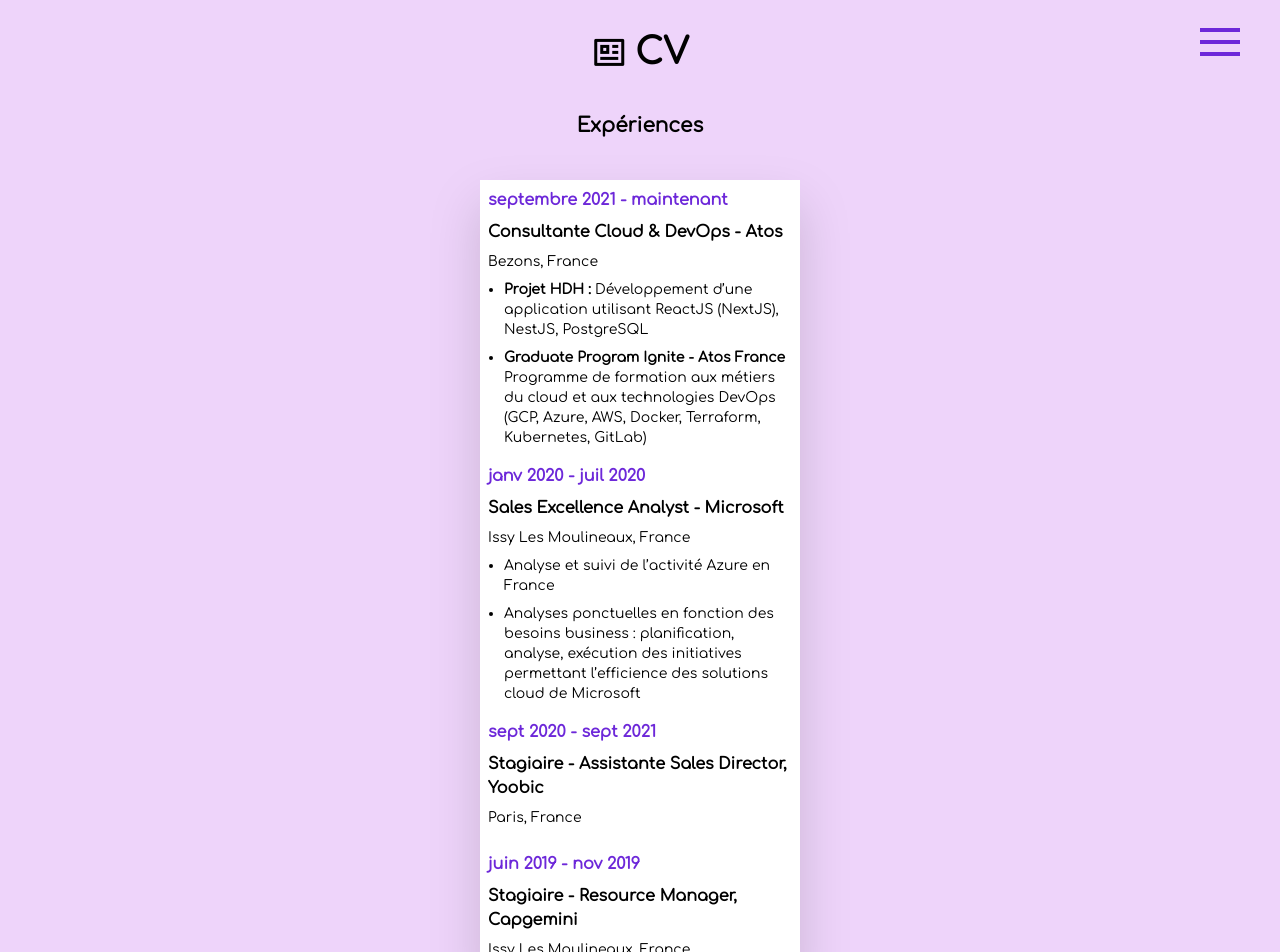
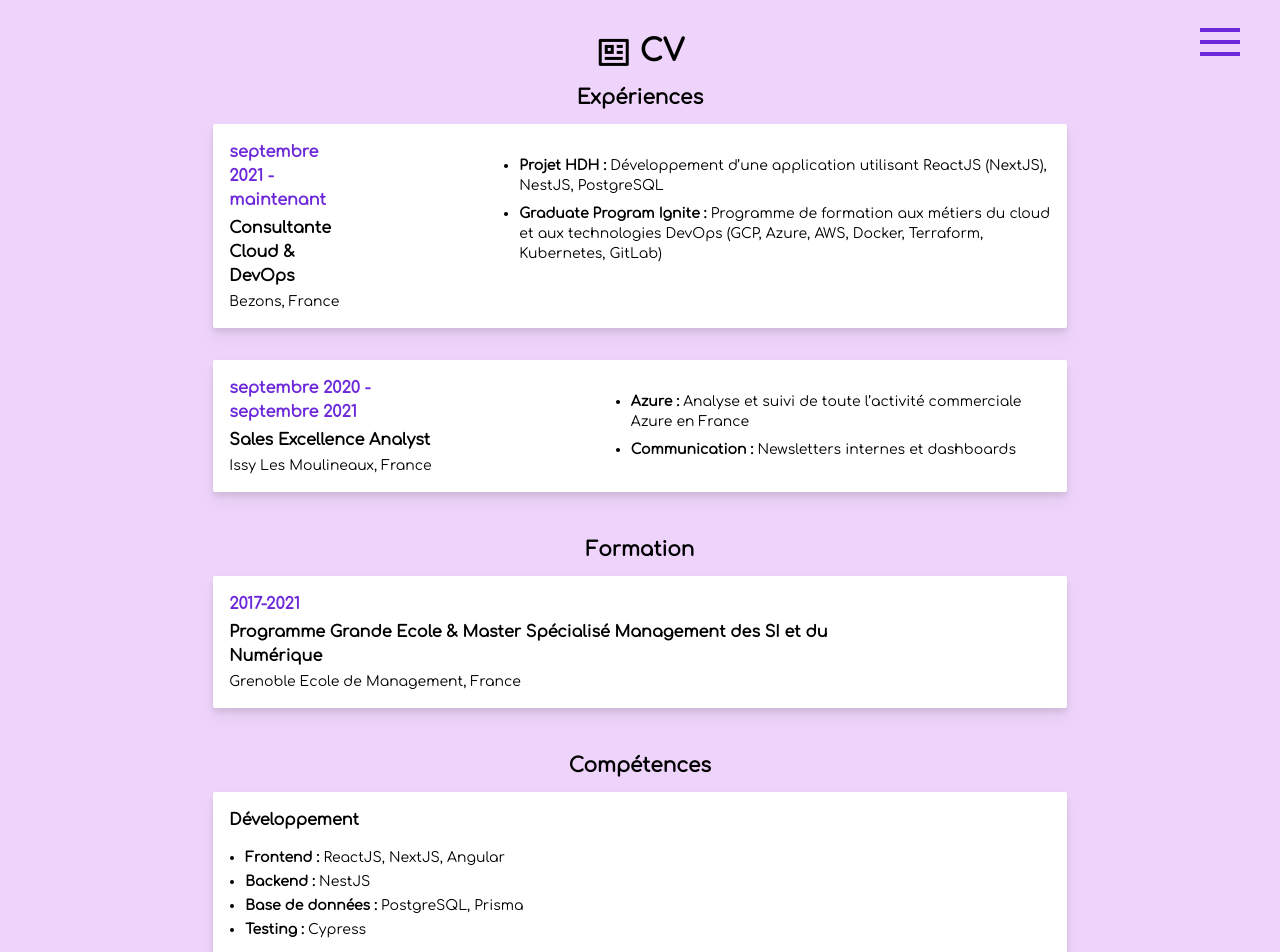
Before and after one commit to maelis1234/my-resume-front, a Next.js app: page /resume in a window 1280 px wide. Shown: the top 952 px of the page. Built offline with nearby package versions, Linux system fonts and the light colour scheme.

Commit message:
feat: complete resume

```diff
--- /dev/null
+++ b/src/components/card.tsx
@@ -0,0 +1,63 @@
+interface Props {
+    date?: string
+    jobTitle?: string
+    location?: string
+    titleFirstMission?: string
+    contentFirstMission?: string
+    titleSecondMission?: string
+    contentSecondMission?: string
+    children?: any
+}
+
+const Card = ({
+    date,
+    jobTitle,
+    location,
+    titleFirstMission,
+    contentFirstMission,
+    titleSecondMission,
+    contentSecondMission,
+    children,
+}: Props) => {
+    return (
+        <>
+            <div className='flex flex-col justify-center items-center z-10'>
+                <div className='w-80 lg:w-2/3 h-3/4 p-2 lg:p-4 mb-8 bg-white rounded-sm drop-shadow-lg flex flex-col space-y-4 justify-center items-start'>
+                    {children}
+                    <div className='space-y-4 lg:space-x-40 flex flex-col lg:flex-row'>
+                        <div className='space-y-1'>
+                            <p className='text-primary-violet font-bold'>
+                                {date}
+                            </p>
+                            <p className='font-semibold'>{jobTitle}</p>
+                            <p className='text-sm'>{location}</p>
+                        </div>
+
+                        <div>
+                            <ul className=' text-sm list-disc pl-4 space-y-2'>
+                                {titleFirstMission && (
+                                    <li className=''>
+                                        <span className='font-semibold'>
+                                            {titleFirstMission} :
+                                        </span>{' '}
+                                        {contentFirstMission}
+                                    </li>
+                                )}
+                                {titleSecondMission && (
+                                    <li>
+                                        <span className='font-semibold'>
+                                            {titleSecondMission} :
+                                        </span>{' '}
+                                        {contentSecondMission}
+                                    </li>
+                                )}
+                            </ul>
+                        </div>
+                    </div>
+                </div>
+            </div>
+        </>
+    )
+}
+
+export default Card
--- a/src/components/footer.tsx
+++ b/src/components/footer.tsx
@@ -33,7 +33,7 @@ const Footer = () => {
                 </Link>
             </div>
             <div className='flex pt-2'>
-                <i className='ri-copyright-fill ' />
+                <i className='ri-copyright-fill pr-1' />
                 <p>2023 par Maëlis Hammouche</p>
             </div>
         </footer>
--- a/src/pages/contact.tsx
+++ b/src/pages/contact.tsx
@@ -1,7 +1,24 @@
 import { NextPage } from 'next'
 
 const Contact: NextPage = () => {
-    return <div className='bg-background-violet relative'>Contact</div>
+    return (
+        <div className='bg-background-violet relative'>
+            <div className='flex flex-row justify-center items-center pt-8'>
+                <i className='ri-discuss-line text-4xl'></i>
+                <h1 className='ml-2 text-4xl font-bold'>Contact</h1>
+            </div>
+            <div className='flex justify-center items-center'>
+                <h2 className='font-bold text-xl py-10'></h2>
+            </div>
+            <div className='flex justify-center items-center z-10'>
+                <div className='w-80 h-3/4 p-2 mb-8 bg-white drop-shadow-2xl flex flex-col space-y-4 justify-center items-start'>
+                    <div className='space-y-2'>
+                        <p className='text-primary-violet font-bold'></p>
+                    </div>
+                </div>
+            </div>
+        </div>
+    )
 }
 
 export default Contact
--- a/src/pages/resume.tsx
+++ b/src/pages/resume.tsx
@@ -1,4 +1,5 @@
 import { NextPage } from 'next'
+import Card from '@/components/card'
 
 const Resume: NextPage = () => {
     return (
@@ -6,88 +7,79 @@ const Resume: NextPage = () => {
             <div className='bg-background-violet relative'>
                 <div className='flex flex-row justify-center items-center pt-8'>
                     <i className='ri-profile-line text-4xl'></i>
-                    <h1 className='ml-2 text-4xl font-bold'>CV</h1>
+                    <h1 className='ml-2 text-3xl font-bold'>CV</h1>
                 </div>
                 <div className='flex justify-center items-center'>
-                    <h2 className='font-bold text-xl py-10'>Expériences</h2>
+                    <h2 className='font-bold text-xl py-3'>Expériences</h2>
                 </div>
-                <div className='flex justify-center items-center z-10'>
-                    <div className='w-80 h-3/4 p-2 bg-white drop-shadow-2xl flex flex-col space-y-4 justify-center items-start'>
-                        <div className='space-y-2'>
-                            <p className='text-primary-violet font-bold'>
-                                septembre 2021 - maintenant
-                            </p>
-                            <p className='font-semibold'>
-                                Consultante Cloud & DevOps - Atos
-                            </p>
-                            <p className='text-sm'>Bezons, France</p>
-                            <ul className=' text-sm list-disc pl-4 space-y-2'>
+                <Card
+                    date='septembre 2021 - maintenant'
+                    jobTitle='Consultante Cloud & DevOps'
+                    location='Bezons, France'
+                    titleFirstMission='Projet HDH'
+                    contentFirstMission='Développement d’une application
+                                        utilisant ReactJS (NextJS), NestJS,
+                                        PostgreSQL'
+                    titleSecondMission='Graduate Program Ignite'
+                    contentSecondMission='Programme de formation aux métiers du
+                                        cloud et aux technologies DevOps (GCP,
+                                        Azure, AWS, Docker, Terraform,
+                                        Kubernetes, GitLab)'
+                />
+                <Card
+                    date='septembre 2020 - septembre 2021'
+                    jobTitle='Sales Excellence Analyst'
+                    location='Issy Les Moulineaux, France'
+                    titleFirstMission='Azure'
+                    contentFirstMission='Analyse et suivi de toute l’activité commerciale Azure en France'
+                    titleSecondMission='Communication'
+                    contentSecondMission='Newsletters internes et dashboards'
+                />
+                <div className='flex justify-center items-center'>
+                    <h2 className='font-bold text-xl py-3'>Formation</h2>
+                </div>
+                <Card
+                    date={'2017-2021'}
+                    jobTitle={
+                        'Programme Grande Ecole & Master Spécialisé Management des SI et du Numérique'
+                    }
+                    location={'Grenoble Ecole de Management, France'}
+                />
+                <div className='flex justify-center items-center'>
+                    <h2 className='font-bold text-xl py-3'>Compétences</h2>
+                </div>
+                <Card>
+                    <p className='font-bold'>Développement</p>
+                    <ul className=' text-sm list-disc pl-4 space-y-1'>
                         <li className=''>
-                                    <span className='font-semibold'>
-                                        Projet HDH :
-                                    </span>{' '}
-                                    Développement d’une application utilisant
-                                    ReactJS (NextJS), NestJS, PostgreSQL
+                            <span className='font-semibold'>Frontend : </span>
+                            ReactJS, NextJS, Angular
+                        </li>
+                        <li>
+                            <span className='font-semibold'>Backend : </span>
+                            NestJS
                         </li>
                         <li>
                             <span className='font-semibold'>
-                                        Graduate Program Ignite - Atos France
+                                Base de données :{' '}
                             </span>
-                                    <br />
-                                    Programme de formation aux métiers du cloud
-                                    et aux technologies DevOps (GCP, Azure, AWS,
-                                    Docker, Terraform, Kubernetes, GitLab)
+                            PostgreSQL, Prisma
+                        </li>
+                        <li>
+                            <span className='font-semibold'>Testing : </span>
+                            Cypress
                         </li>
                     </ul>
-                        </div>
-
-                        <div className='space-y-2'>
-                            <p className='text-primary-violet font-bold'>
-                                janv 2020 - juil 2020
-                            </p>
-                            <p className='font-semibold'>
-                                Sales Excellence Analyst - Microsoft
-                            </p>
-                            <p className='text-sm'>
-                                Issy Les Moulineaux, France
-                            </p>
-                            <ul className='text-sm list-disc pl-4 space-y-2'>
-                                <li>
-                                    Analyse et suivi de l’activité Azure en
-                                    France
+                    <p className='font-bold'>Langues</p>
+                    <ul className=' text-sm list-disc pl-4 space-y-1'>
+                        <li className='font-semibold'>
+                            Français (langue maternelle)
                         </li>
-                                <li>
-                                    Analyses ponctuelles en fonction des besoins
-                                    business : planification, analyse, exécution
-                                    des initiatives permettant l’efficience des
-                                    solutions cloud de Microsoft
+                        <li className='font-semibold'>
+                            Anglais (courant: lu, parlé, écrit)
                         </li>
                     </ul>
-                        </div>
-                        <div className='space-y-2'>
-                            <p className='text-primary-violet font-bold'>
-                                sept 2020 - sept 2021
-                            </p>
-                            <p className='font-semibold'>
-                                Stagiaire - Assistante Sales Director, Yoobic
-                            </p>
-                            <p className='text-sm'>Paris, France</p>
-                            <ul className='text-sm list-disc pl-4 space-y-2'></ul>
-                        </div>
-                        <div className='space-y-2'>
-                            <p className='text-primary-violet font-bold'>
-                                juin 2019 - nov 2019
-                            </p>
-                            <p className='font-semibold'>
-                                Stagiaire - Resource Manager, Capgemini
-                            </p>
-                            <p className='text-sm'>
-                                Issy Les Moulineaux, France
-                            </p>
-                            <ul className='text-sm list-disc pl-4 space-y-2'></ul>
-                        </div>
-                    </div>
-                </div>
+                </Card>
             </div>
         </>
     )
```
Also changed, not shown: src/components/sidebar.tsx (+4 -4 lines), src/pages/welcome/index.tsx (+4 -4 lines). Lines whose indentation alone changed are shown as unchanged.
